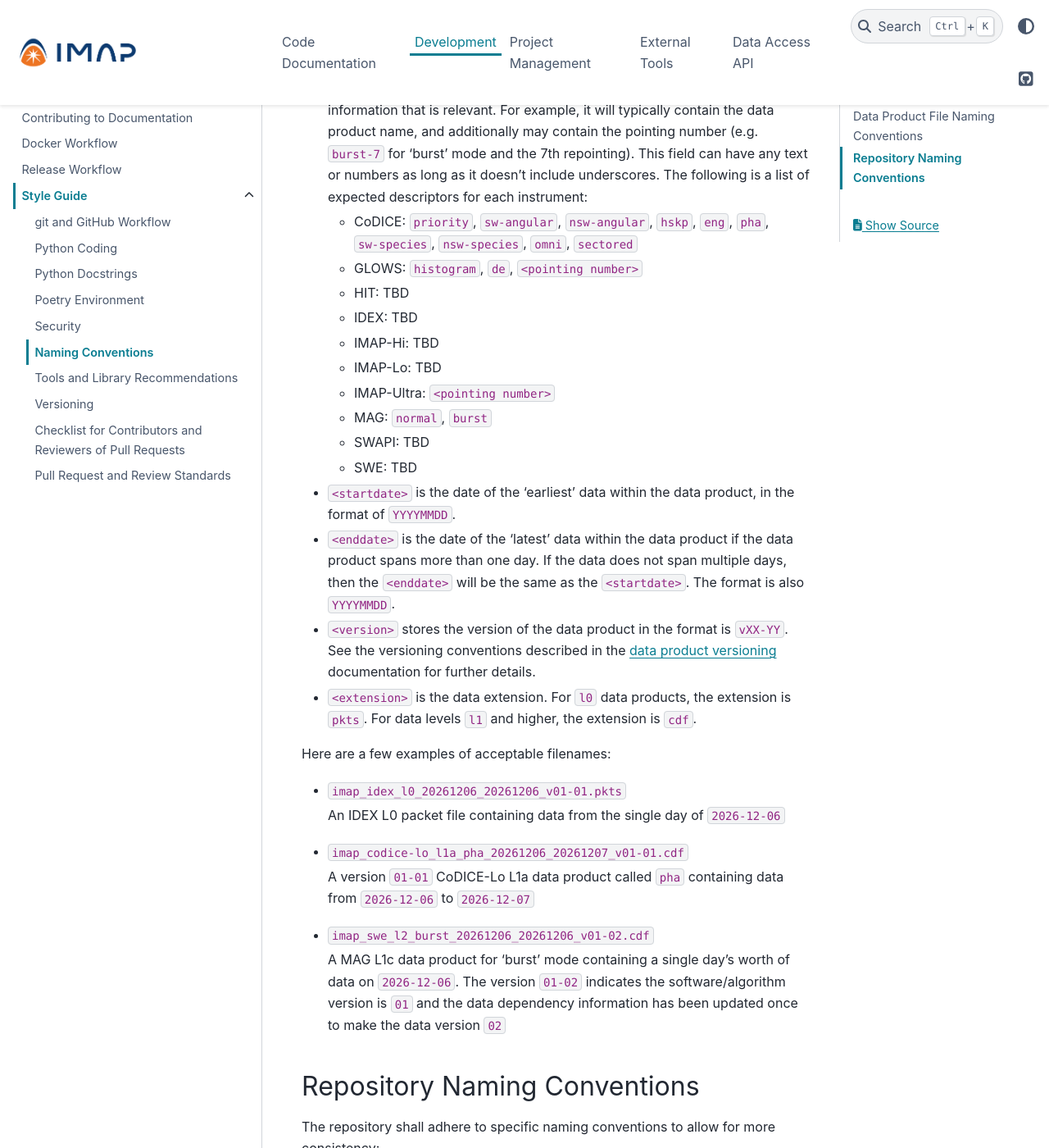
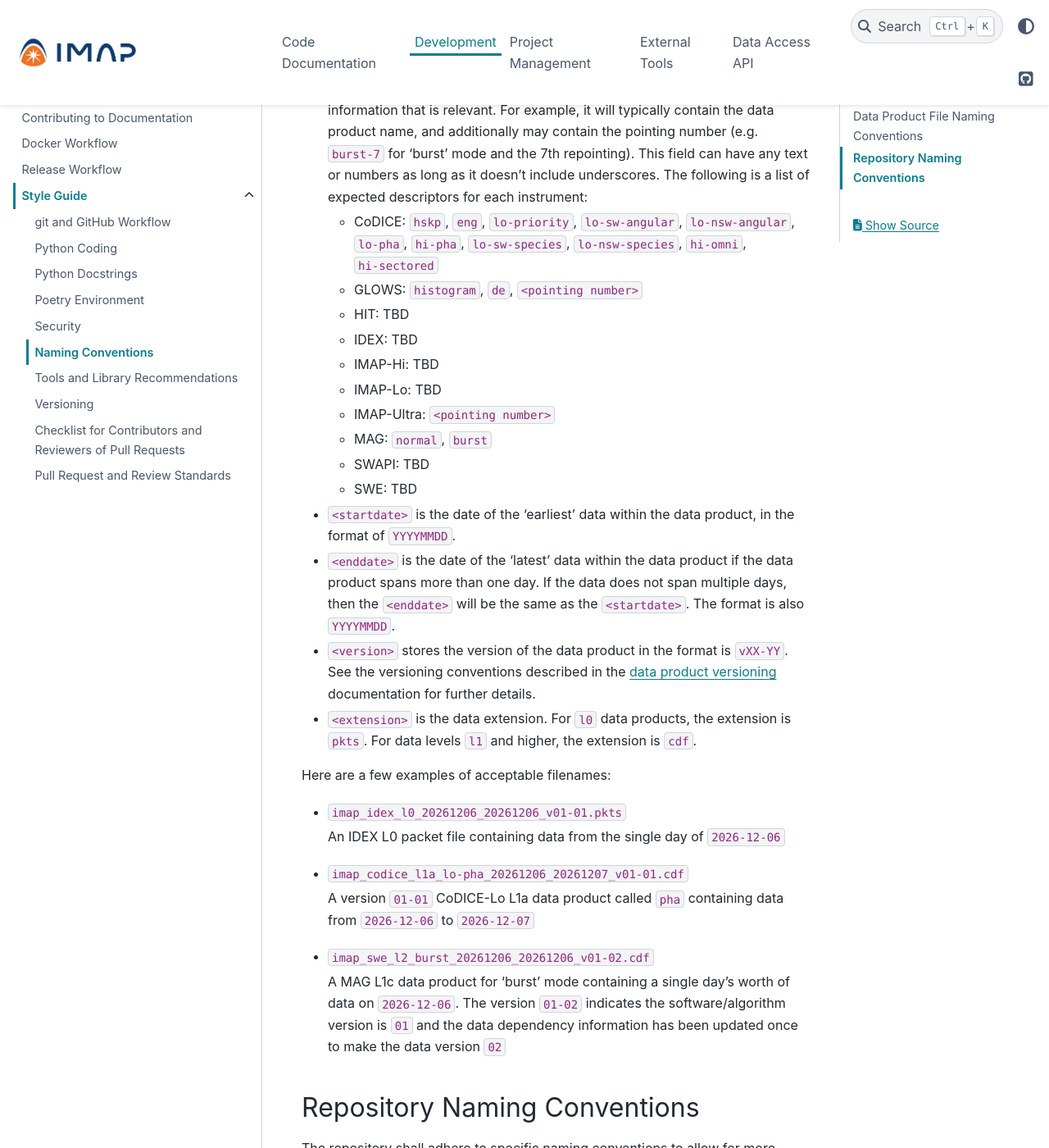
Before and after one commit to IMAP-Science-Operations-Center/imap_processing, a Sphinx documentation site: the page built from docs/source/development-guide/style-guide/naming-conventions.rst, in a window 1280 px wide and 1400 px high, scrolled down 887 px. Shown: the whole window at 82% size. Built offline with Sphinx 7.4.7 and the PyData theme 0.15.4, drawn with Linux system fonts in a browser that asks for light colours.

Commit message:
Only one CoDICE instrument! And updated descriptors because CoDICE is most definitely only one instrument.

```diff
--- a/docs/source/development-guide/style-guide/naming-conventions.rst
+++ b/docs/source/development-guide/style-guide/naming-conventions.rst
@@ -35,7 +35,8 @@ The general filename convention is as follows::
   ``burst-7`` for 'burst' mode and the 7th repointing). This field can have any text or numbers as long as it doesn't
   include underscores. The following is a list of expected descriptors for each instrument:
 
-  * CoDICE: ``priority``, ``sw-angular``, ``nsw-angular``, ``hskp``, ``eng``, ``pha``, ``sw-species``, ``nsw-species``, ``omni``, ``sectored``
+  * CoDICE: ``hskp``, ``eng``, ``lo-priority``, ``lo-sw-angular``, ``lo-nsw-angular``, ``lo-pha``, ``hi-pha``,
+    ``lo-sw-species``, ``lo-nsw-species``, ``hi-omni``, ``hi-sectored``
   * GLOWS: ``histogram``, ``de``, ``<pointing number>``
   * HIT: TBD
   * IDEX: TBD
@@ -61,7 +62,7 @@ Here are a few examples of acceptable filenames:
 
   An IDEX L0 packet file containing data from the single day of ``2026-12-06``
 
-* ``imap_codice-lo_l1a_pha_20261206_20261207_v01-01.cdf``
+* ``imap_codice_l1a_lo-pha_20261206_20261207_v01-01.cdf``
 
   A version ``01-01`` CoDICE-Lo L1a data product called ``pha`` containing data from ``2026-12-06`` to ``2026-12-07``
 
```
Also changed, not shown: other parts of docs/source/development-guide/style-guide/naming-conventions.rst (+2 -2 lines).
